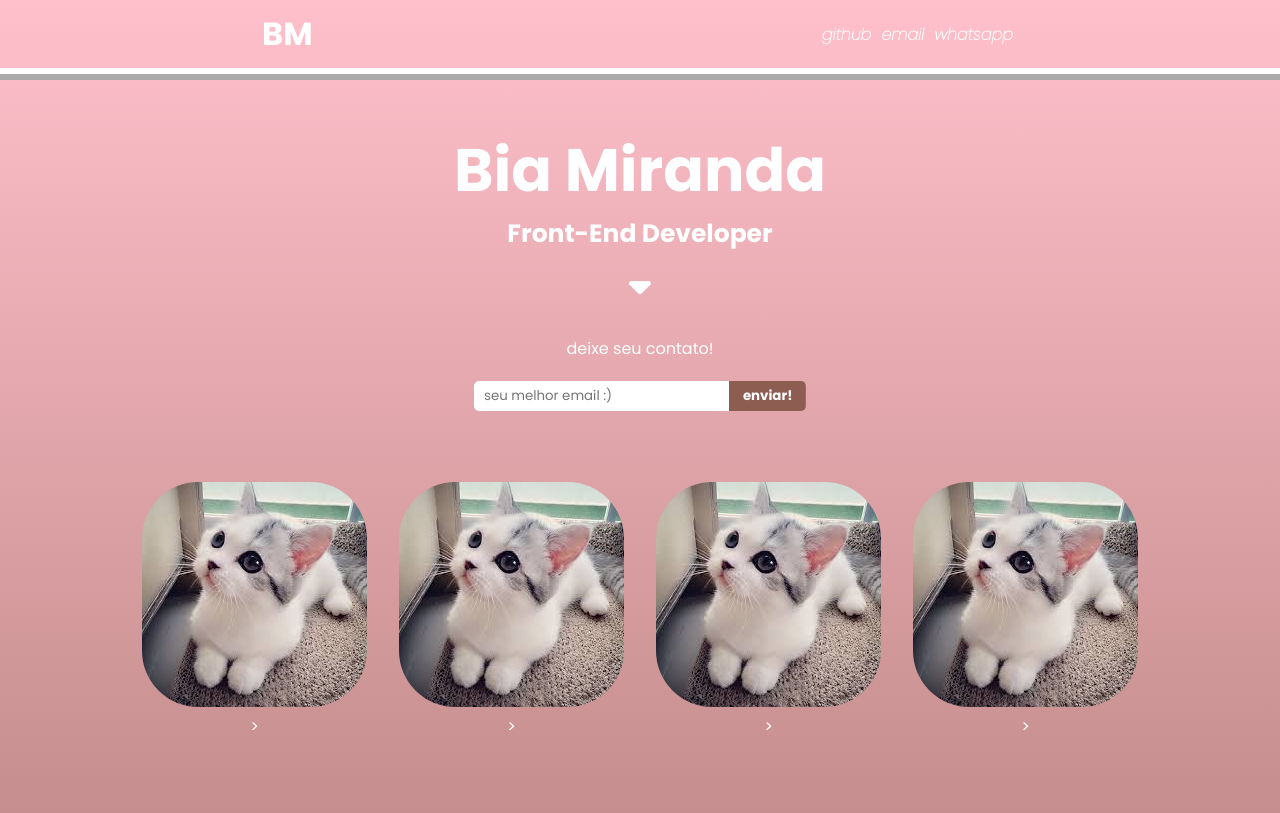
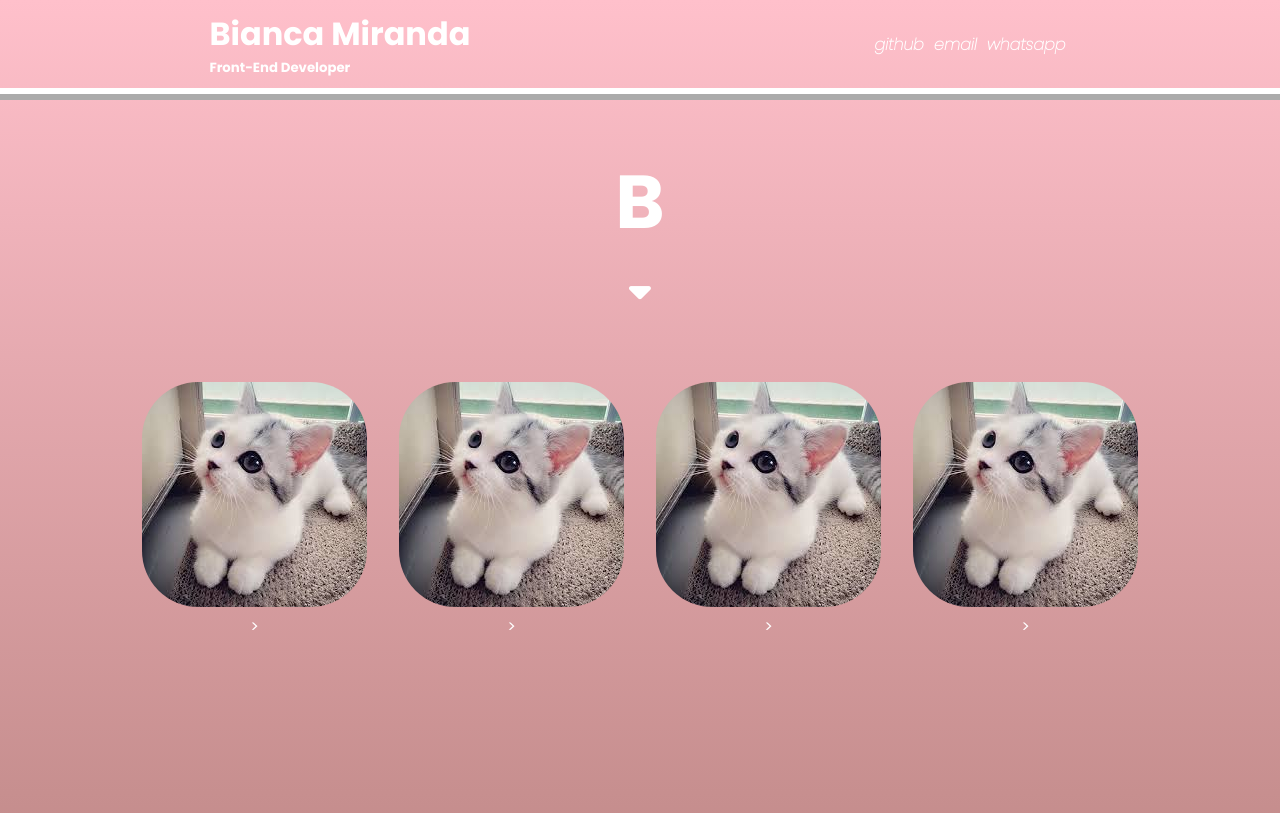
Before and after one commit to biamr/portfolio, a plain HTML site: page index.html in a window 1280 px wide. Shown: the top 813 px of the page. Drawn offline with Linux system fonts and the light colour scheme.

Commit message:
primeiro commit

```diff
--- a/index.html
+++ b/index.html
@@ -4,7 +4,7 @@
     <meta charset="UTF-8">
     <meta http-equiv="X-UA-Compatible" content="IE=edge">
     <meta name="viewport" content="width=device-width, initial-scale=1.0">
-    <title>Bia Miranda</title>
+    <title>Bia | UX Design</title>
     <link rel="stylesheet" href="https://use.fontawesome.com/releases/v6.1.1/css/all.css" integrity="sha384-/frq1SRXYH/bSyou/HUp/hib7RVN1TawQYja658FEOodR/FQBKVqT9Ol+Oz3Olq5" crossorigin="anonymous">
     <link rel="preconnect" href="https://fonts.googleapis.com">
 <link rel="preconnect" href="https://fonts.gstatic.com" crossorigin>
@@ -13,9 +13,10 @@
 </head>
 <body>
     <header>
-        <div>
+        <div class="nome">
            <!--  <img src="./imagens/eu.jpg" alt=""> -->
-            <h1>BM</h1>
+            <h1>Bianca Miranda</h1>
+            <h5>Front-End Developer</h5>
 
         </div>
         <ul>
@@ -32,9 +33,8 @@
     </header>
     <main>
         <section class="container">
-            <div class="name">
-                <h1>Bia Miranda</h1>
-                <h5>Front-End Developer</h5>
+            <div id="logo">
+                <h1>B</h1>
             </div>
 
             <div onclick="displayAbout()" id="arrow">
@@ -47,14 +47,14 @@
                 </p>
             </div>
 
-            <div class="form">
+            <!-- <div class="form">
                 <div>
                     <p>deixe seu contato!</p>
                 </div>
                 <form action="">
                     <input type="text" placeholder="seu melhor email :)">
                     <button><b>enviar!</b></button>
-                </form>
+                </form> -->
 
                 <div class="flex">
                     <div>
@@ -79,6 +79,7 @@
         </section>
     </main>
 
+
     <script>
         function displayAbout() {
             var arrow = document.getElementById('animation');
--- a/style.css
+++ b/style.css
@@ -44,6 +44,7 @@ header ul {
 
 header ul li {
     padding: 5px;
+    text-align: center;
     /*border-right: 2px dashed #ffffff;*/
 }
 
@@ -61,17 +62,21 @@ header ul li a:hover {
     text-decoration: underline;
 }
 
+.name {
+    font-size: 25px;
+}
+
 .container  {
     text-align: center;
     max-width: 100%;
 }
 
 
-.container .name h1 {
+.container .logo h1 {
     font-size: 60px;
 }
 
-.container .name h5 {
+.container .logo h5 {
     font-size: 25px;
 }
 
@@ -106,12 +111,16 @@ header ul li a:hover {
     margin: 0 auto;
 }
 
-.form {
+#logo {
+    font-size: 50px;
+}
+
+/* .form {
     width: 40%;
     margin: 0 auto;
     margin-top: 30px;
     /*border: thick double;
-    padding: 25px;*/
+    padding: 25px;
 }
 
 .form p {
@@ -144,7 +153,7 @@ header ul li a:hover {
 
 .form button:hover {
     background-position: left bottom;
-}
+} */
 
 
 
```
Also changed, not shown: 2 other files.
